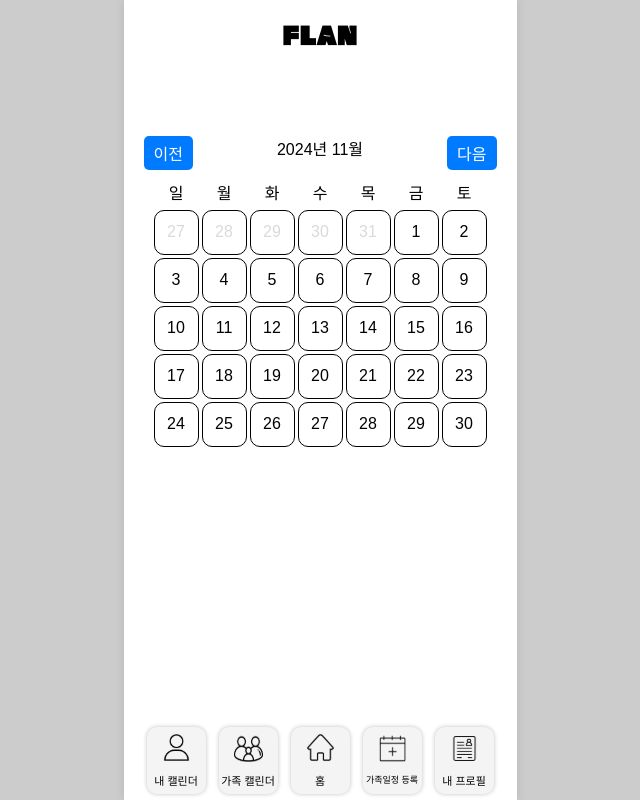
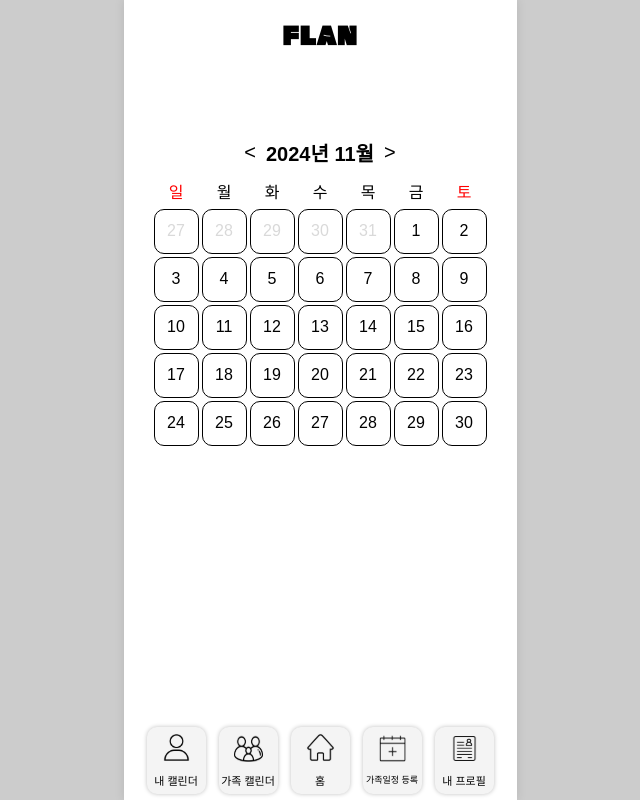
Before and after one commit to 2024GanzithonPYTHON/6_Ganzi_Frontend, a React (Vite) app: page /FamilyCalendar in a window 1280 px wide. Shown: the whole page, without its empty margins (320-960 px from the left). Built offline with nearby package versions, Linux system fonts and the light colour scheme; a web font is replaced by a local one.

Commit message:
달력 컴포넌트 완성

```diff
--- a/src/pages/familycalendar/Calendar.jsx
+++ b/src/pages/familycalendar/Calendar.jsx
@@ -21,7 +21,7 @@ const Day = styled.div`
     display: flex;
     align-items: center;
     justify-content: center;
-    font-weight: narmal;
+    font-weight: normal;
     color: ${props => (props.isPastMonth ? '#D9D9D9' : 'black')};
 `;
 
@@ -36,26 +36,37 @@ const Weekday = styled.div`
     height: 20px;
     margin: 0 1.5px 8px;
     text-align: center;
+    color: ${props => (props.isWeekend ? 'red' : 'black')}; /* 금요일과 토요일만 빨간색 */
+`;
+
+const YearMonthContainer = styled.div`
+    display: flex;
+    align-items: center;
+    justify-content: center;
+    flex-grow: 1; /* 남는 공간을 차지하도록 설정 */
+`;
+
+const YearMonth = styled.div`
+    font-weight: bold;
+    font-size: 20px;
+    margin: 0 5px; /* 버튼과의 간격*/
 `;
 
 const Navigation = styled.div`
     display: flex;
-    justify-content: space-between;
+    align-items: center;
     width: 100%;
     margin-bottom: 10px;
 `;
 
 const Button = styled.button`
     cursor: pointer;
-    padding: 5px 10px;
+    padding: 5px 5px;
     border: none;
-    background-color: #007BFF;
-    color: white;
-    border-radius: 5px;
-
-    &:hover {
-        background-color: #0056b3;
-    }
+    background-color: transparent; /* 배경을 투명하게 */
+    color: black;
+    font-size: 20px;
+    font-weight: lighter; /* 피그마에 lighter이라 되어있음 */
 `;
 
 function Calendar() {
@@ -91,13 +102,15 @@ function Calendar() {
     return (
         <CalendarContainer>
             <Navigation>
-                <Button onClick={handlePreviousMonth}>이전</Button>
-                <div>{format(date, 'yyyy년 MM월')}</div>
-                <Button onClick={handleNextMonth}>다음</Button>
+                <YearMonthContainer>
+                    <Button onClick={handlePreviousMonth}>&lt;</Button>
+                    <YearMonth>{format(date, 'yyyy년 MM월')}</YearMonth>
+                    <Button onClick={handleNextMonth}>&gt;</Button>
+                </YearMonthContainer>
             </Navigation>
             <WeekdayContainer>
-                {['일', '월', '화', '수', '목', '금', '토'].map((weekday) => (
-                    <Weekday key={weekday}>{weekday}</Weekday>
+                {['일', '월', '화', '수', '목', '금', '토'].map((weekday, index) => (
+                    <Weekday key={weekday} isWeekend={index === 6 || index === 0}>{weekday}</Weekday>
                 ))}
             </WeekdayContainer>
             <div style={{ display: 'flex', flexWrap: 'wrap', justifyContent: 'center' }}>
```
